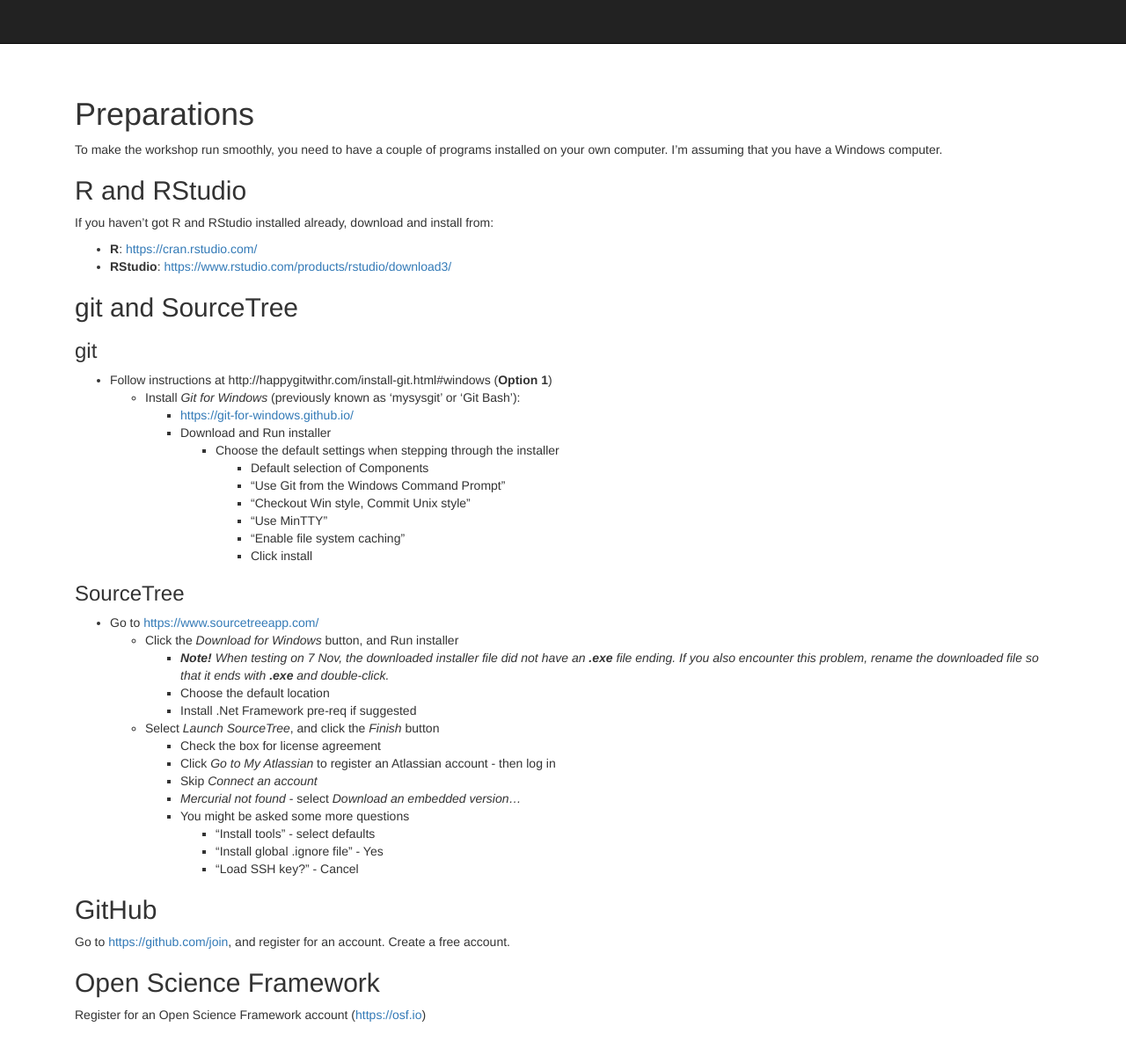
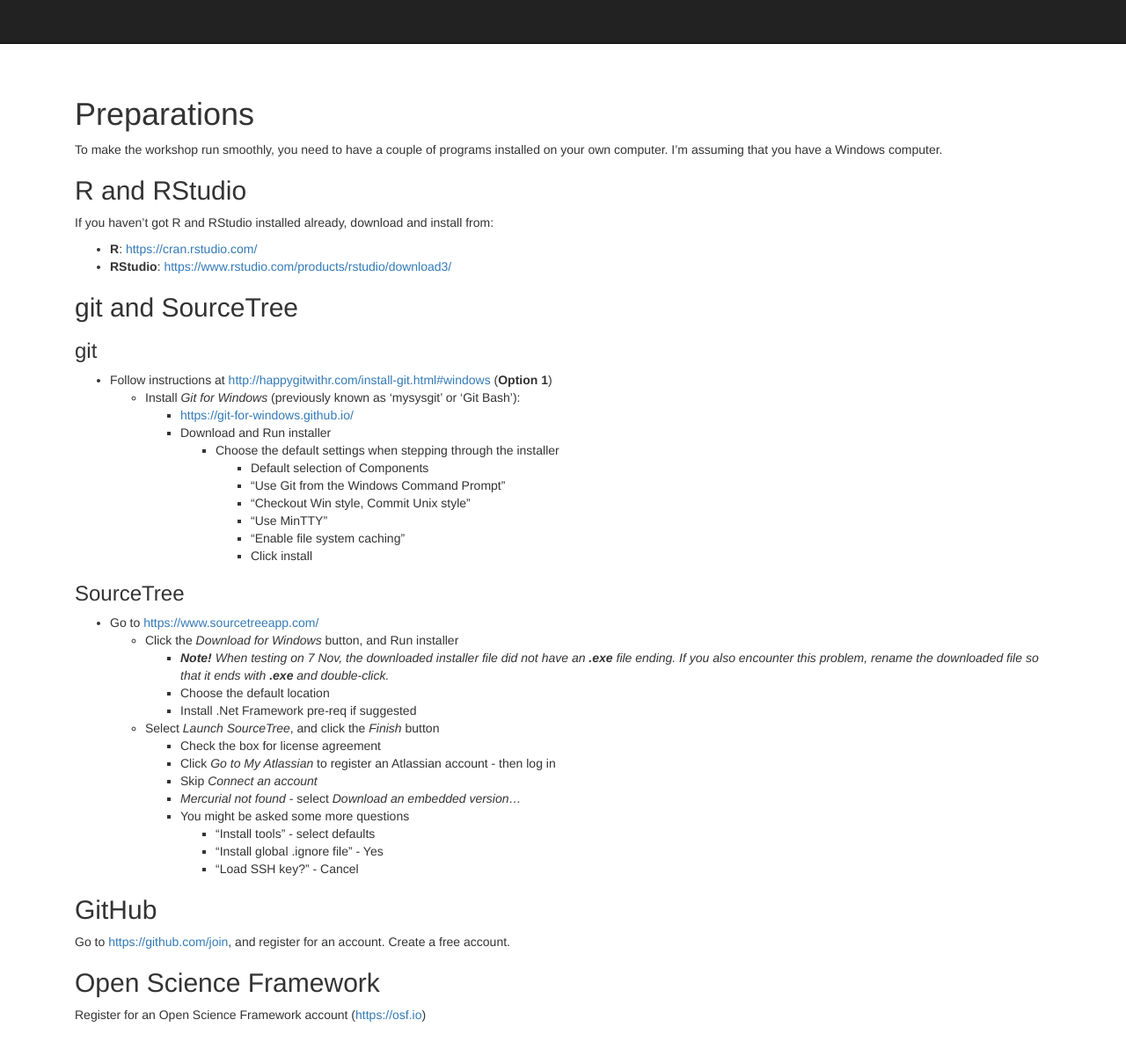
Before and after one commit to nicjar/DM_WS, a Jekyll site: the page built from preparations.md, in a window 1280 px wide and 1214 px high. Shown: the top 1201 px of the window at 88% size. Built offline with Jekyll 4.4.1, drawn with Linux system fonts in a browser that asks for light colours; nearby versions of some CDN libraries; some of the changed lines change nothing that is shown.

Commit message:
Link fix

```diff
--- a/preparations.md
+++ b/preparations.md
@@ -16,7 +16,7 @@
 ## git and SourceTree
 
 ### git
-* Follow instructions at http://happygitwithr.com/install-git.html#windows (**Option 1**)
+* Follow instructions at [http://happygitwithr.com/install-git.html#windows](http://happygitwithr.com/install-git.html#windows) (**Option 1**)
   * Install _Git for Windows_ (previously known as ‘mysysgit’ or 'Git Bash'):
     * [https://git-for-windows.github.io/](https://git-for-windows.github.io/)
     * Download and Run installer
```
